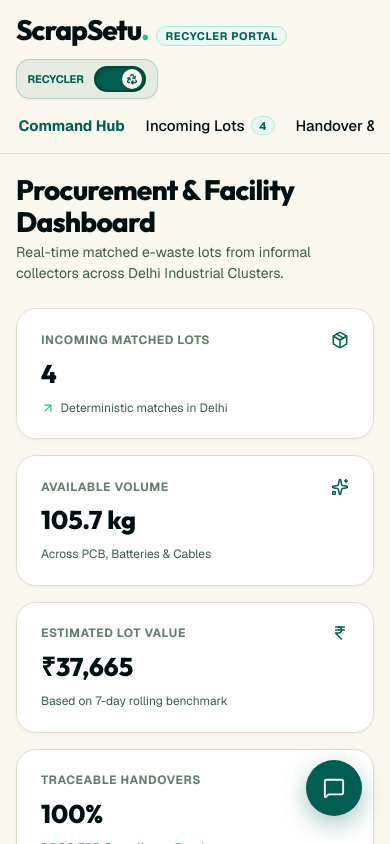
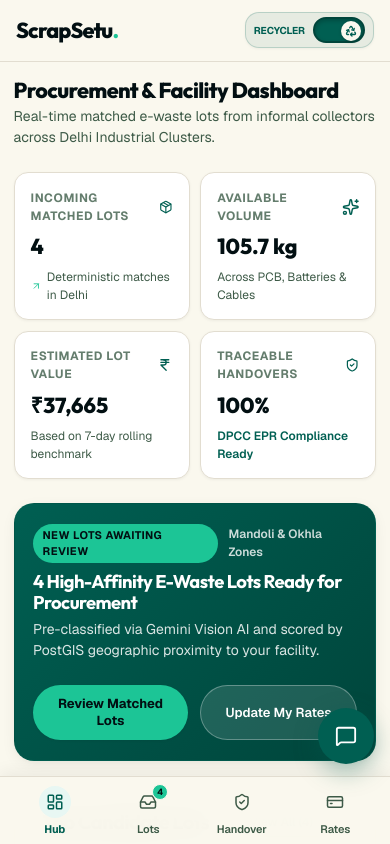
Before and after one commit to nikhillakra2007-tech/scrapsetu, a Next.js app in the folder main/web/: page / in a window 390 px wide. Shown: the top 844 px of the page. Built offline with nearby package versions, Linux system fonts and the light colour scheme.

Commit message:
feat(mobile): add fixed bottom app navigation and responsive mobile layout

```diff
--- a/main/web/app/globals.css
+++ b/main/web/app/globals.css
@@ -172,7 +172,7 @@
 
 @media (max-width: 768px) {
   .page-container {
-    padding: 1.25rem 1rem 4rem;
+    padding: 1rem 0.85rem 6.5rem;
   }
 }
 
--- a/main/web/app/page.tsx
+++ b/main/web/app/page.tsx
@@ -2,6 +2,7 @@
 
 import React, { useState } from 'react';
 import Header from '@/components/shell/Header';
+import MobileNav from '@/components/shell/MobileNav';
 import SmoothScroll from '@/components/SmoothScroll';
 import SetuAssistant from '@/components/SetuAssistant';
 import CollectorPortal from '@/features/collector/CollectorPortal';
@@ -160,6 +161,15 @@
           />
         )}
 
+        {/* Mobile Fixed App Navigation Bar */}
+        <MobileNav
+          currentTab={activeTab}
+          onSelectTab={setActiveTab}
+          activeRole={activeRole}
+          matchedCount={matchedLots.length}
+          pickupCount={MOCK_PICKUP_REQUESTS.length}
+        />
+
         {/* Floating Setu Assistant */}
         <SetuAssistant />
       </div>
--- a/main/web/components/SetuAssistant.module.css
+++ b/main/web/components/SetuAssistant.module.css
@@ -232,9 +232,28 @@
   cursor: not-allowed;
 }
 
-@media (max-width: 480px) {
-  .chatCard {
-    width: calc(100vw - 2rem);
-    height: 480px;
+@media (max-width: 768px) {
+  .floatingContainer {
+    bottom: 5rem;
+    right: 1rem;
   }
 }
+
+@media (max-width: 640px) {
+  .launcherBtn {
+    position: fixed;
+    bottom: 5rem;
+    right: 1rem;
+    z-index: 44;
+  }
+  .chatCard {
+    position: fixed;
+    inset: auto 0 0 0;
+    width: 100%;
+    height: 80vh;
+    max-height: 80vh;
+    border-radius: 24px 24px 0 0;
+    z-index: 55;
+    box-shadow: 0 -8px 32px rgba(2, 15, 18, 0.25);
+  }
+}
--- a/main/web/components/shell/Header.module.css
+++ b/main/web/components/shell/Header.module.css
@@ -238,17 +238,27 @@
 
 @media (max-width: 768px) {
   .header {
-    height: auto;
-    padding: 0.75rem 0;
+    height: 3.85rem;
+    padding: 0;
   }
   .headerInner {
     padding: 0 1rem;
-    flex-wrap: wrap;
     gap: 0.75rem;
   }
   .navLinks {
-    order: 3;
-    width: 100%;
-    gap: 1rem;
+    display: none; /* Shifted to Mobile Bottom Navigation Bar */
+  }
+  .logoText {
+    font-size: 1.35rem;
+  }
+  .roleSubtext {
+    display: none;
+  }
+  .loginSwitchBox {
+    padding: 0.25rem 0.5rem;
+    gap: 0.5rem;
+  }
+  .loginLabel {
+    font-size: 0.625rem;
   }
 }
--- /dev/null
+++ b/main/web/components/shell/MobileNav.module.css
@@ -0,0 +1,94 @@
+/* Mobile Bottom App Navigation Bar */
+
+.mobileNav {
+  display: none;
+  position: fixed;
+  bottom: 0;
+  left: 0;
+  right: 0;
+  height: 4.25rem;
+  background-color: rgba(250, 248, 238, 0.96);
+  backdrop-filter: blur(16px);
+  -webkit-backdrop-filter: blur(16px);
+  border-top: 1px solid var(--border-subtle);
+  z-index: 45;
+  box-shadow: 0 -4px 16px rgba(2, 15, 18, 0.06);
+  padding: 0 0.5rem;
+  padding-bottom: env(safe-area-inset-bottom, 0);
+  align-items: center;
+  justify-content: space-around;
+}
+
+.mobileNavItem {
+  flex: 1;
+  display: flex;
+  flex-direction: column;
+  align-items: center;
+  justify-content: center;
+  gap: 0.25rem;
+  height: 100%;
+  background: transparent;
+  border: none;
+  color: var(--text-secondary);
+  cursor: pointer;
+  position: relative;
+  transition: all var(--transition-fast);
+  padding: 0.35rem 0.2rem;
+  -webkit-tap-highlight-color: transparent;
+}
+
+.mobileNavItem:active {
+  transform: scale(0.94);
+}
+
+.iconWrapper {
+  position: relative;
+  display: flex;
+  align-items: center;
+  justify-content: center;
+  width: 2rem;
+  height: 2rem;
+  border-radius: var(--radius-full);
+  transition: all var(--transition-fast);
+}
+
+.mobileNavItemActive .iconWrapper {
+  background-color: var(--brand-tint);
+  color: var(--brand-primary);
+}
+
+.mobileNavLabel {
+  font-size: 0.6875rem;
+  font-weight: 600;
+  letter-spacing: -0.01em;
+  white-space: nowrap;
+}
+
+.mobileNavItemActive .mobileNavLabel {
+  color: var(--brand-primary);
+  font-weight: 800;
+}
+
+.mobileBadge {
+  position: absolute;
+  top: -2px;
+  right: -4px;
+  background-color: var(--brand-secondary);
+  color: #020F12;
+  font-size: 0.5625rem;
+  font-weight: 900;
+  width: 1rem;
+  height: 1rem;
+  border-radius: 50%;
+  display: flex;
+  align-items: center;
+  justify-content: center;
+  border: 1.5px solid #FAF8EE;
+}
+
+/* Only display on Mobile & Small Tablet breakpoints */
+@media (max-width: 768px) {
+  .mobileNav {
+    display: flex;
+  }
+}
--- /dev/null
+++ b/main/web/components/shell/MobileNav.tsx
@@ -0,0 +1,71 @@
+'use client';
+
+import React from 'react';
+import {
+  Sparkles,
+  LayoutDashboard,
+  Inbox,
+  ShieldCheck,
+  CreditCard,
+  TrendingUp,
+  AlertTriangle,
+  Truck,
+} from 'lucide-react';
+import styles from './MobileNav.module.css';
+
+interface MobileNavProps {
+  currentTab: string;
+  onSelectTab: (tab: string) => void;
+  activeRole: 'recycler' | 'collector';
+  matchedCount?: number;
+  pickupCount?: number;
+}
+
+export default function MobileNav({
+  currentTab,
+  onSelectTab,
+  activeRole,
+  matchedCount = 0,
+  pickupCount = 0,
+}: MobileNavProps) {
+  const recyclerItems = [
+    { id: 'recycler-overview', label: 'Hub', icon: LayoutDashboard },
+    { id: 'matched-lots', label: 'Lots', icon: Inbox, count: matchedCount },
+    { id: 'handover', label: 'Handover', icon: ShieldCheck },
+    { id: 'rate-cards', label: 'Rates', icon: CreditCard },
+  ];
+
+  const collectorItems = [
+    { id: 'collector-scan', label: 'Scan', icon: Sparkles },
+    { id: 'price-board', label: 'Price Board', icon: TrendingUp },
+    { id: 'safety-guidance', label: 'Safety', icon: AlertTriangle },
+    { id: 'customer-pickup', label: 'Pickups', icon: Truck, count: pickupCount },
+  ];
+
+  const items = activeRole === 'recycler' ? recyclerItems : collectorItems;
+
+  return (
+    <nav className={styles.mobileNav} aria-label="Mobile Navigation">
+      {items.map((item) => {
+        const Icon = item.icon;
+        const isActive = currentTab === item.id;
+        return (
+          <button
+            key={item.id}
+            type="button"
+            className={`${styles.mobileNavItem} ${isActive ? styles.mobileNavItemActive : ''}`}
+            onClick={() => onSelectTab(item.id)}
+          >
+            <div className={styles.iconWrapper}>
+              <Icon size={18} />
+              {Boolean(item.count && item.count > 0) && (
+                <span className={styles.mobileBadge}>{item.count}</span>
+              )}
+            </div>
+            <span className={styles.mobileNavLabel}>{item.label}</span>
+          </button>
+        );
+      })}
+    </nav>
+  );
+}
--- a/main/web/features/collector/Collector.module.css
+++ b/main/web/features/collector/Collector.module.css
@@ -1011,18 +1011,51 @@
 }
 
 @media (max-width: 640px) {
+  .pageTitle {
+    font-size: 1.35rem;
+  }
+  .card {
+    padding: 1.25rem 1rem;
+    border-radius: var(--radius-lg);
+  }
   .formRow {
     grid-template-columns: 1fr;
+    gap: 0.75rem;
+    margin-top: 1rem;
+    margin-bottom: 1rem;
   }
   .valuationGrid {
     grid-template-columns: 1fr;
+    padding: 1rem;
+    gap: 0.65rem;
   }
   .totalColumn {
     border-left: none;
     border-top: 1px solid var(--brand-soft);
-    padding-top: 0.5rem;
+    padding-top: 0.65rem;
   }
   .presetGrid {
-    grid-template-columns: 1fr;
+    grid-template-columns: repeat(3, 1fr);
+    gap: 0.4rem;
+  }
+  .presetBtn {
+    padding: 0.55rem 0.35rem;
+  }
+  .presetLabel {
+    font-size: 0.6875rem;
+  }
+  .presetHint {
+    display: none;
+  }
+  .dropzone {
+    min-height: 150px;
+    padding: 1rem;
+  }
+  .resultHeader {
+    flex-direction: column;
+    gap: 0.75rem;
+  }
+  .confidenceSection {
+    align-items: flex-start;
   }
 }
--- a/main/web/features/recycler/Recycler.module.css
+++ b/main/web/features/recycler/Recycler.module.css
@@ -636,12 +636,28 @@
 }
 
 @media (max-width: 640px) {
+  .pageTitle {
+    font-size: 1.35rem;
+  }
   .kpiGrid {
-    grid-template-columns: 1fr;
+    grid-template-columns: repeat(2, 1fr);
+    gap: 0.65rem;
+  }
+  .kpiCard {
+    padding: 0.95rem 1rem;
+    border-radius: var(--radius-md);
+  }
+  .kpiValue {
+    font-size: 1.35rem;
   }
   .bannerCard {
+    padding: 1.25rem 1.15rem;
     flex-direction: column;
     align-items: flex-start;
+    border-radius: var(--radius-lg);
+  }
+  .bannerTitle {
+    font-size: 1.15rem;
   }
   .bannerActions {
     width: 100%;
@@ -649,5 +665,17 @@
   .primaryActionBtn, .secondaryActionBtn {
     flex: 1;
     text-align: center;
+    padding: 0.65rem 1rem;
+    font-size: 0.8125rem;
+  }
+  .lotsGrid {
+    grid-template-columns: 1fr;
+  }
+  .lotCard {
+    padding: 1.25rem;
+    border-radius: var(--radius-lg);
+  }
+  .customTable {
+    min-width: 620px;
   }
 }
```
